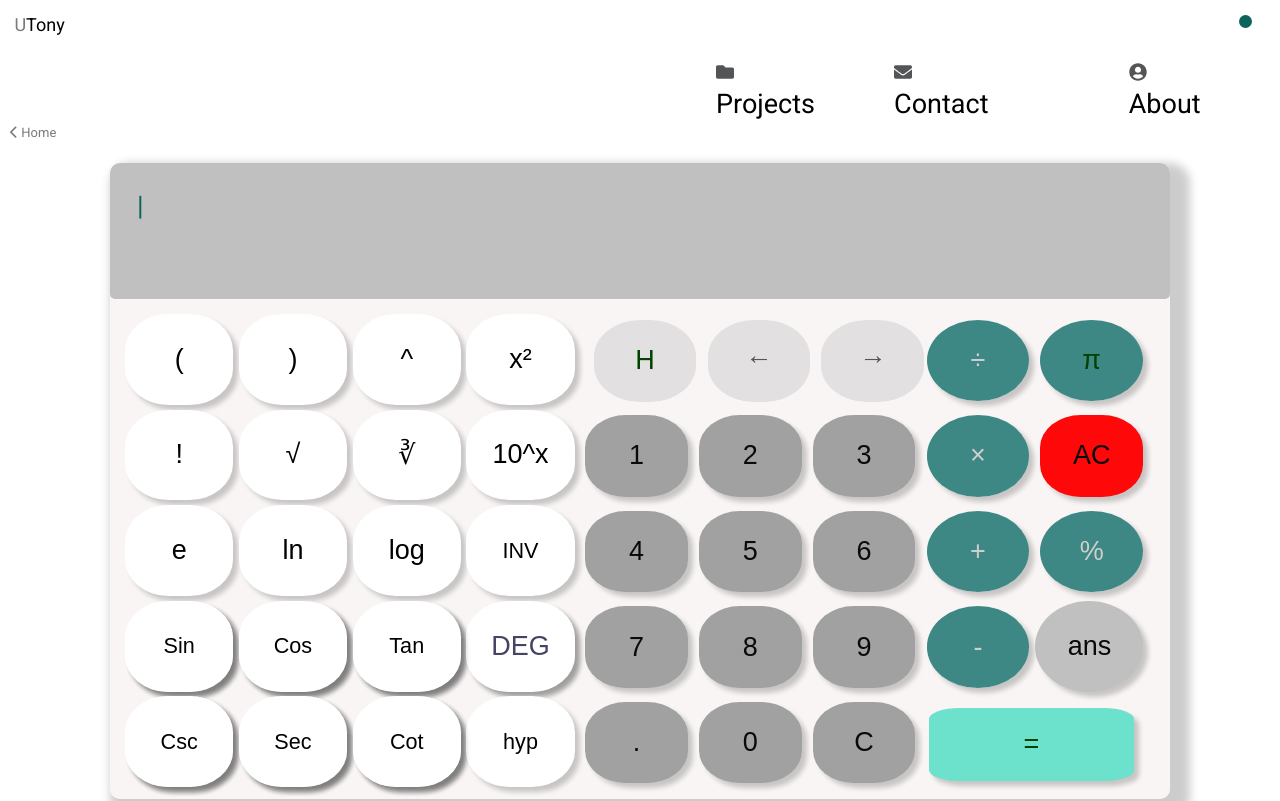
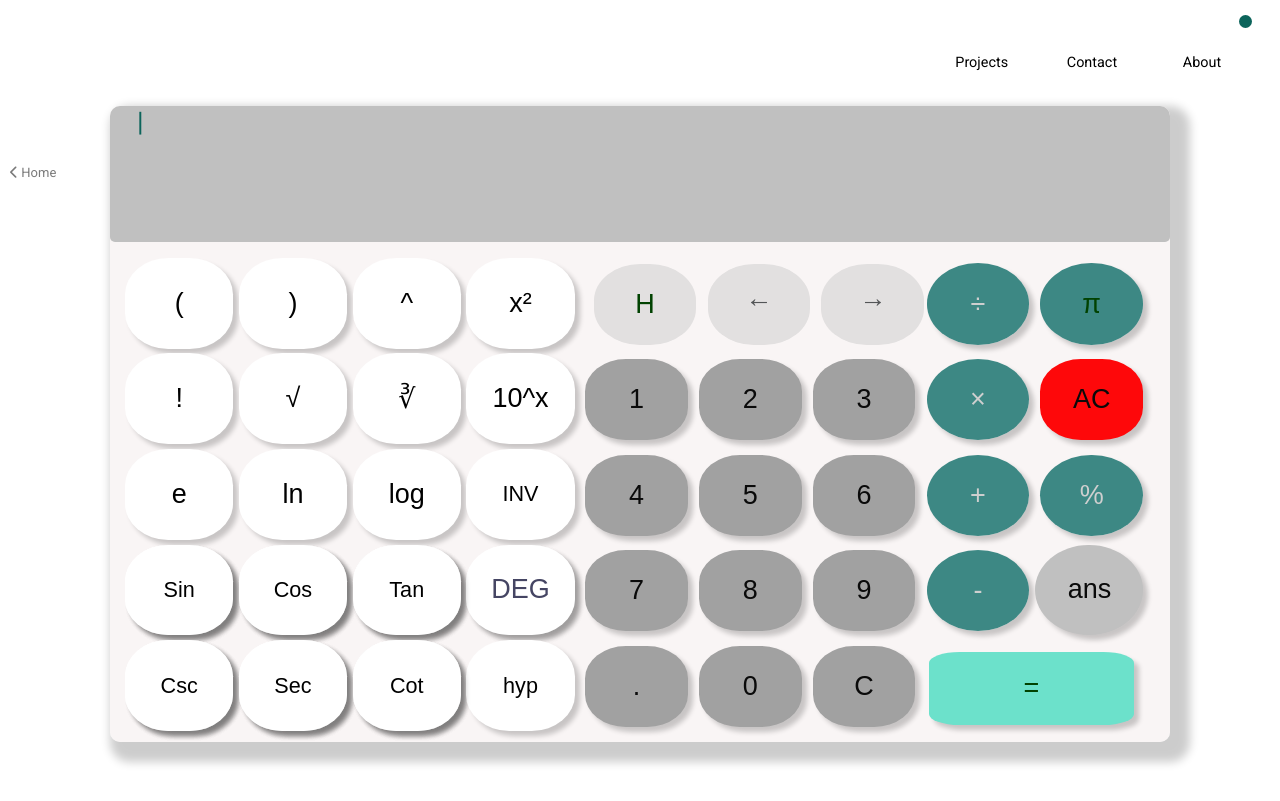
Before and after one commit to UtonyDev/utony-portfolio, a React (Vite) app: page /utonycalc in a window 1280 px wide. Shown: the top 801 px of the page. Built offline with nearby package versions, Linux system fonts and the light colour scheme.

Commit message:
More UI changes

```diff
--- a/src/App.css
+++ b/src/App.css
@@ -137,6 +137,7 @@ svg {
 .icon-style {
    color: aquamarine !important;
  }
+
   /* menu styles */
  img.propic {
    width: 75px !important;
@@ -364,11 +365,15 @@ svg {
 
 /* For large desktop devices */
 @media screen and (min-width: 1000px) {
+   .calcparent {
+      padding-top: 0 !important;
+   }
    .headr {
       box-shadow: 0px 0px 0px 0px rgba(0,0,0,0.1);
+      position: sticky !important;
    }
    .menupc {
-      position: fixed;
+      position: sticky;
       top: 2.8em !important;
       height: 2.5em !important;
       display: flex;
@@ -387,11 +392,17 @@ svg {
       right: 0 !important;
    }
    .scrlStatus {
-      top: 80px !important;
+      top: 0 !important;
+      display: var(--hideContent);
    }
       #icn {
    display: var(--hideContent);
    }
+
+   .menuIcons {
+      display:var(--hideContent);
+   }
+
    #slsh {
       display: var(--hideContent);
    }
@@ -400,6 +411,10 @@ svg {
    }
    .lnk {
       margin-right: 56px;
+      font-size: 80% !important;
+   }
+   .alnk {
+      margin-left: -2.5% !important;
    }
    .morecon {
       margin-left: -10px !important;
@@ -417,6 +432,8 @@ svg {
       position: absolute;
       transition: all .5s !important;
       padding: 10px;
+      margin-left: 0;
+      padding-left:0 !important;
    }
    .more {
       padding: 15px !important;
--- a/src/Components/header.jsx
+++ b/src/Components/header.jsx
@@ -143,7 +143,7 @@ function Header({ nameAnimation, nmeAnima }) {
 
   <div className="dropdown" onMouseEnter={handleMouseEnter1} onMouseLeave={handleMouseLeave1} >
     <a className="lnk" >
-      <FaFolder/>
+    <span className="menuIcons"><FaFolder/></span>
        Projects <i className="fa-solid fa-chevron-down" id="chev"></i>
     </a>
     <div className={`morecon ${
@@ -157,7 +157,7 @@ function Header({ nameAnimation, nmeAnima }) {
 
   <div className="dropdown" onMouseEnter={handleMouseEnter2} onMouseLeave={handleMouseLeave2}>
     <a className="lnk" >
-      <FaEnvelope/>
+    <span className="menuIcons"><FaEnvelope/></span>
        Contact <i className="fa-solid fa-chevron-down" id="chev"></i>
     </a>
     <div className={`morecon  ${
@@ -185,8 +185,8 @@ function Header({ nameAnimation, nmeAnima }) {
     </div>
   </div>
 
-  <Link href="jump" className="lnk">
-    <FaUserCircle/>
+  <Link href="jump" className="lnk alnk">
+    <span className="menuIcons"><FaUserCircle/></span>
      About
   </Link>
   {/* Remove empty div if not needed */}
--- a/src/Pages/utonycalc/utonycalc.css
+++ b/src/Pages/utonycalc/utonycalc.css
@@ -136,14 +136,14 @@
     .enteredExpression {
       font-size: 150%;
       color: #0C645B;
-      padding: 0.5em;
-      margin: 0.5em;
+      padding: 0 0.5em;
+      margin: 0 0.5em;
     }
     .preciseResult {
       font-size: 150%;
       color: #e2e0e0;
-      padding: 0.5em;
-      margin: 0.5em;
+      padding: 0.5em 0.5em;
+      margin: 0.3em 0.5em;
     }
 
 
@@ -728,7 +728,7 @@
       font-size: small !important;
     }
     .cont {
-      top: 7.5vh;
+      top: -4.5vh;
       grid-template-columns: 1fr 1fr 1fr 1fr 1fr 1fr 1fr 1fr 1fr;
       grid-template-rows:  1fr 1fr 1fr 1fr 1fr 1fr;
       box-shadow: 10px 10px 10px 10px rgba(0, 0, 1, 0.2);
```
